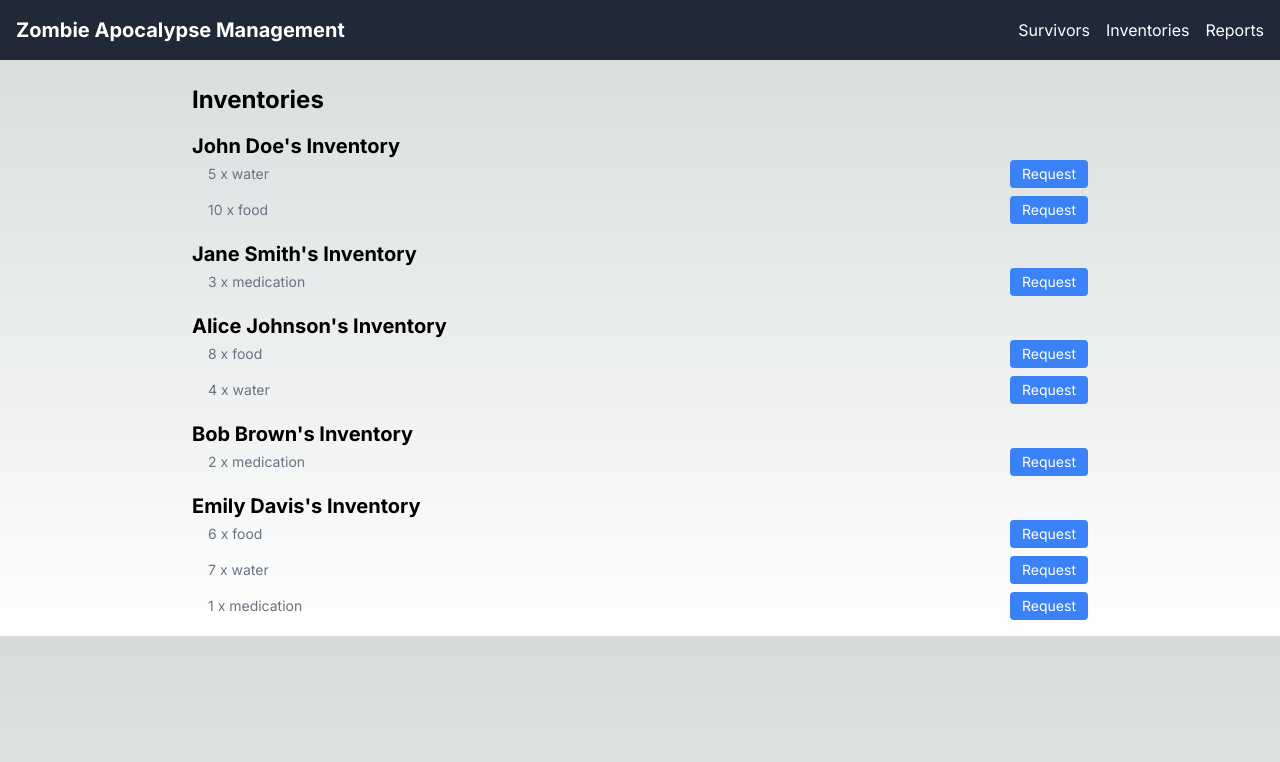
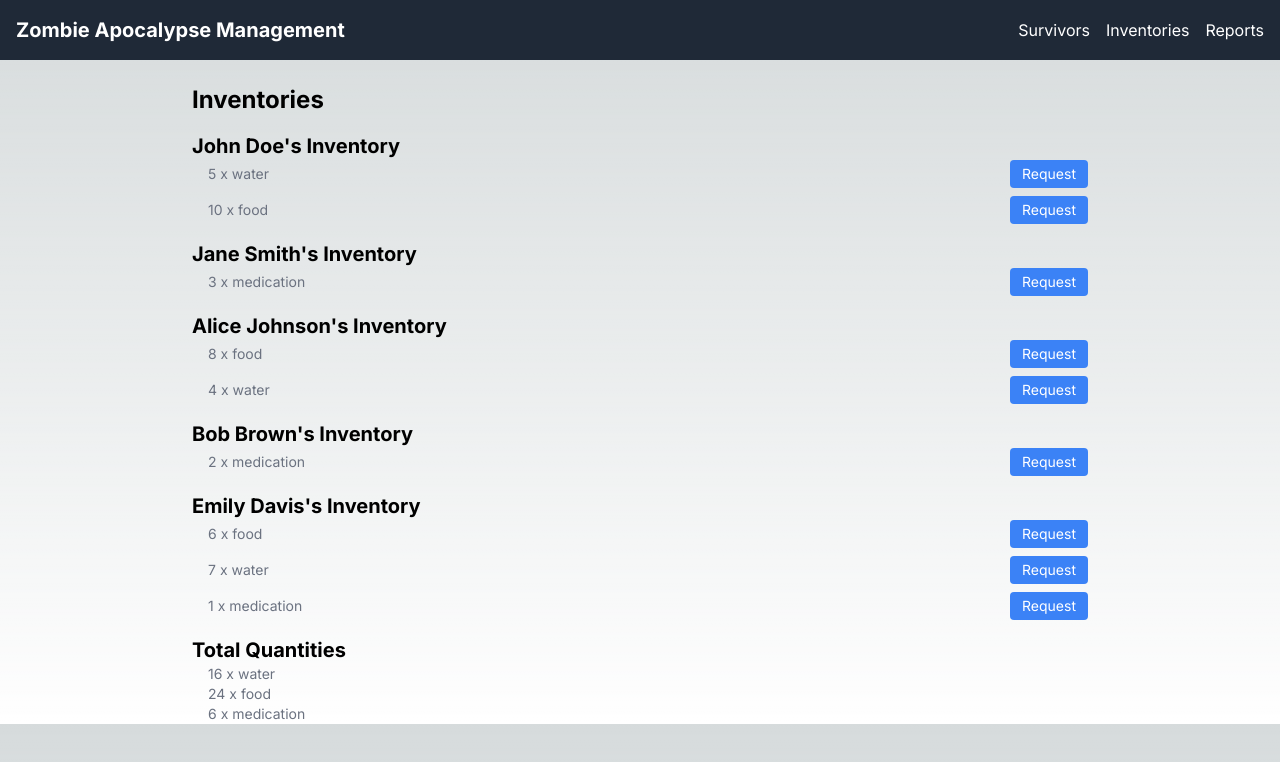
Before and after one commit to gpbaculio/fe-challenge-ramcor, a Next.js app: page /inventories in a window 1280 px wide. Shown: the top 762 px of the page. Built offline with nearby package versions, Linux system fonts and the light colour scheme.

Commit message:
add total for each items

```diff
--- a/src/app/inventories/page.tsx
+++ b/src/app/inventories/page.tsx
@@ -1,10 +1,23 @@
 // pages/inventories.js
 "use client";
+import React from "react";
+
 import { useSurvivorContext } from "@/contexts/SurvivorContext";
-import React from "react";
+
+interface ItemTotals {
+  [itemId: string]: number;
+}
 
 const InventoriesPage = () => {
   const { survivors, requestItemFromSurvivor } = useSurvivorContext();
+
+  // Calculate total quantity of each item
+  const itemTotals = survivors.reduce((acc, survivor) => {
+    survivor.inventory.forEach((item) => {
+      acc[item.itemId] = (acc[item.itemId] || 0) + item.quantity;
+    });
+    return acc;
+  }, {} as ItemTotals);
 
   return (
     <div className="max-w-4xl mx-auto mt-6">
@@ -37,6 +50,16 @@ const InventoriesPage = () => {
           </ul>
         </div>
       ))}
+      <div className="mt-4">
+        <h3 className="text-xl font-bold">Total Quantities</h3>
+        <ul className="ml-4">
+          {Object.entries(itemTotals).map(([itemId, total]) => (
+            <li key={itemId} className="text-sm text-gray-500">
+              {total} x {itemId}
+            </li>
+          ))}
+        </ul>
+      </div>
     </div>
   );
 };
```
